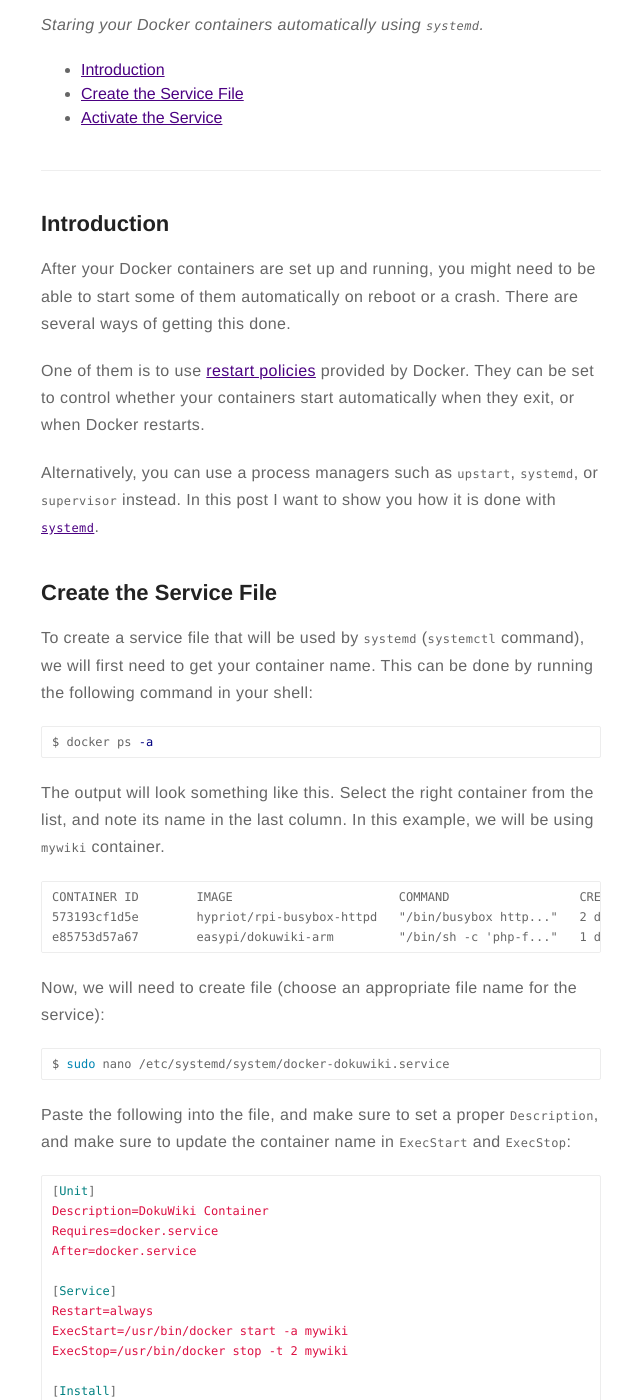
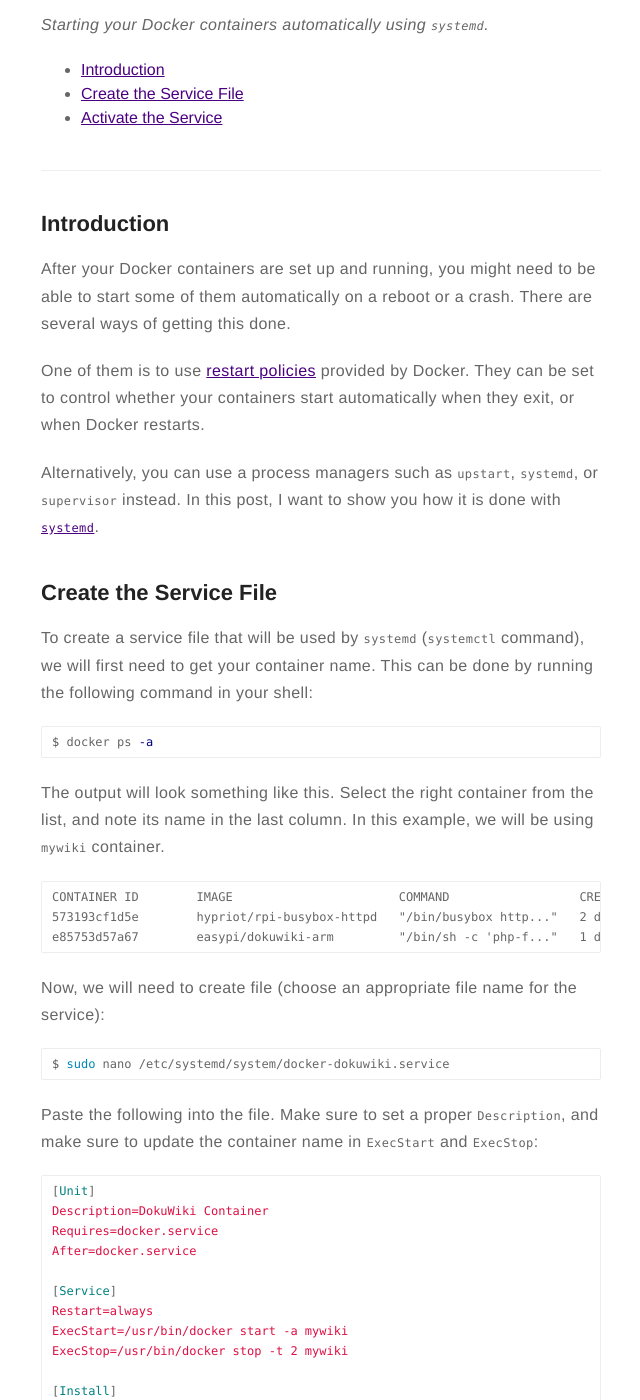
Before and after one commit to mehmandarov/mehmandarov.github.io, a Jekyll site: the page built from _posts/2017-07-09-start-docker-containers-automatically.markdown, in a window 1280 px wide and 1400 px high, scrolled down 296 px. Shown: the whole window, without its empty margins (319-959 px from the left). Built offline with Jekyll 4.4.1, drawn with Linux system fonts in a browser that asks for light colours.

Commit message:
Minor fixes

```diff
--- a/_posts/2017-07-09-start-docker-containers-automatically.markdown
+++ b/_posts/2017-07-09-start-docker-containers-automatically.markdown
@@ -14,7 +14,7 @@ star: false
 author: rustam.mehmandarov
 ---
 
-_Staring your Docker containers automatically using `systemd`._
+_Starting your Docker containers automatically using `systemd`._
 
 - [Introduction](#introduction)
 - [Create the Service File](#create-the-service-file)
@@ -24,11 +24,11 @@ _Staring your Docker containers automatically using `systemd`._
 
 ## Introduction
 
-After your Docker containers are set up and running, you might need to be able to start some of them automatically on reboot or a crash. There are several ways of getting this done.
+After your Docker containers are set up and running, you might need to be able to start some of them automatically on a reboot or a crash. There are several ways of getting this done.
 
 One of them is to use [restart policies][1]{:target="_blank"} provided by Docker. They can be set to control whether your containers start automatically when they exit, or when Docker restarts.
 
-Alternatively, you can use a process managers such as `upstart`, `systemd`, or `supervisor` instead. In this post I want to show you how it is done with [`systemd`][2]{:target="_blank"}.
+Alternatively, you can use a process managers such as `upstart`, `systemd`, or `supervisor` instead. In this post, I want to show you how it is done with [`systemd`][2]{:target="_blank"}.
 
 ## Create the Service File
 
@@ -52,7 +52,7 @@ Now, we will need to create file (choose an appropriate file name for the servic
 $ sudo nano /etc/systemd/system/docker-dokuwiki.service
 {% endhighlight %}
 
-Paste the following into the file, and make sure to set a proper `Description`, and make sure to update the container name in `ExecStart` and `ExecStop`:
+Paste the following into the file. Make sure to set a proper `Description`, and make sure to update the container name in `ExecStart` and `ExecStop`:
 
 {% highlight yml %}
 [Unit]
```
